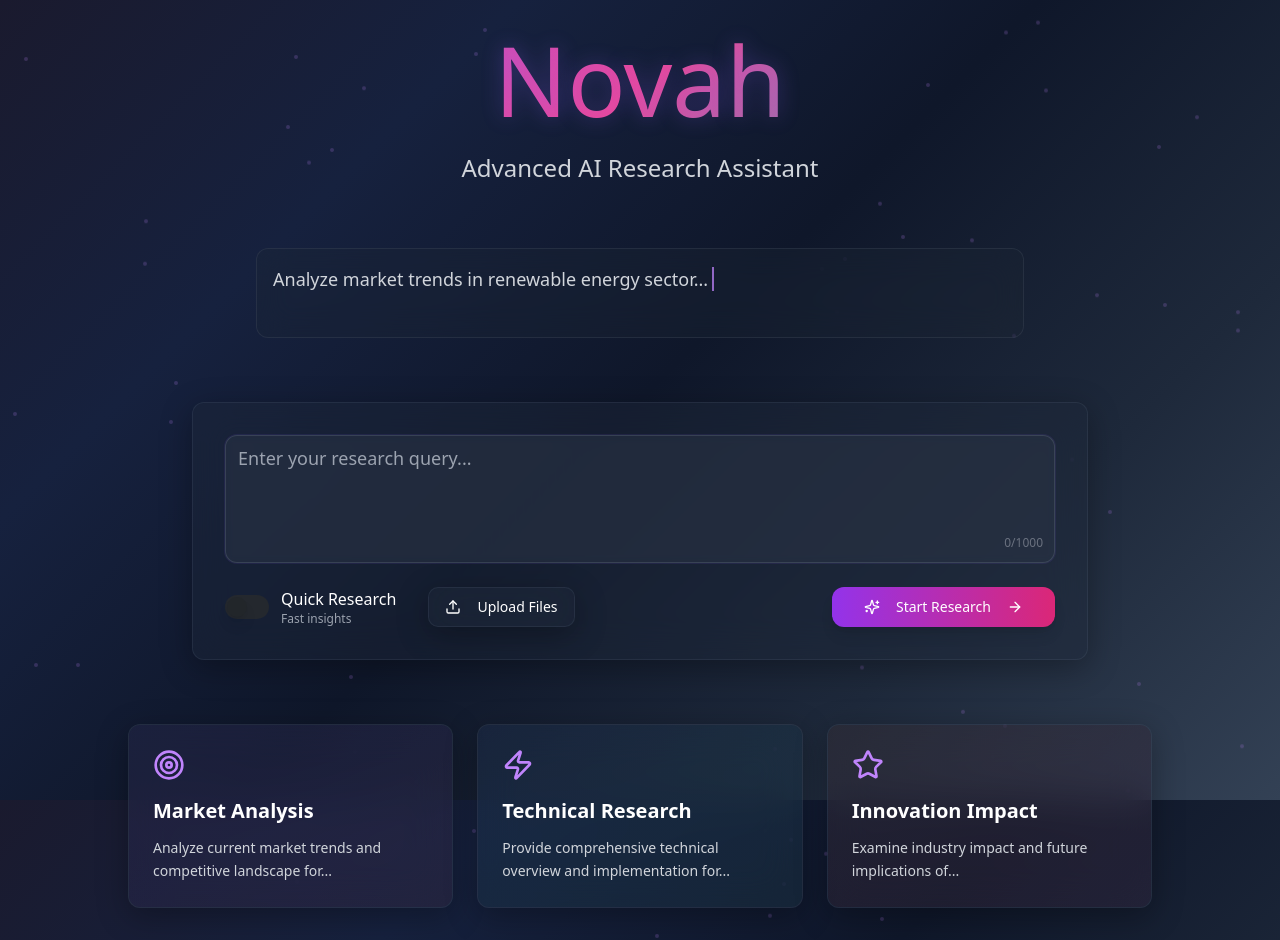
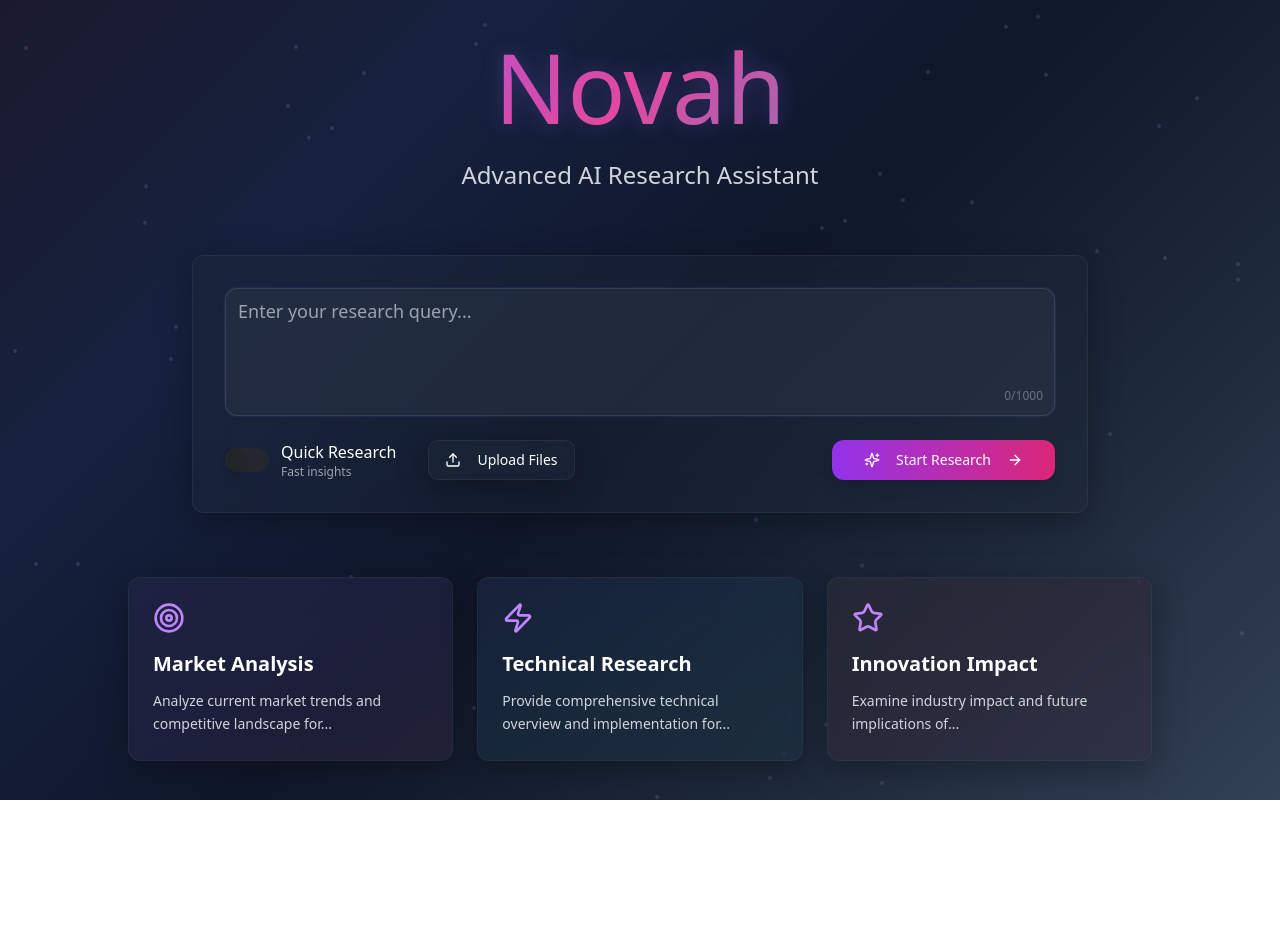
Before and after one commit to rohansai2001/novah-insight-forge-11, a React (Vite) app: page / in a window 1280 px wide. After the commit the page ends 800 px from the top, so only its background shows below. Built offline with nearby package versions, Linux system fonts and the light colour scheme.

Commit message:
Visual edit in Lovable
Edited UI in Lovable

```diff
--- a/src/components/home/AnimatedQuery.tsx
+++ b/src/components/home/AnimatedQuery.tsx
@@ -1,20 +1,18 @@
-
 import React, { useState, useEffect } from 'react';
-
 interface AnimatedQueryProps {
   queries: string[];
   onQueryClick: (query: string) => void;
 }
-
-const AnimatedQuery = ({ queries, onQueryClick }: AnimatedQueryProps) => {
+const AnimatedQuery = ({
+  queries,
+  onQueryClick
+}: AnimatedQueryProps) => {
   const [currentQueryIndex, setCurrentQueryIndex] = useState(0);
   const [displayedText, setDisplayedText] = useState('');
   const [isTyping, setIsTyping] = useState(true);
   const [currentCharIndex, setCurrentCharIndex] = useState(0);
-
   useEffect(() => {
     const currentQuery = queries[currentQueryIndex];
-
     if (isTyping && currentCharIndex < currentQuery.length) {
       const timer = setTimeout(() => {
         setDisplayedText(prev => prev + currentQuery[currentCharIndex]);
@@ -30,29 +28,14 @@ const AnimatedQuery = ({ queries, onQueryClick }: AnimatedQueryProps) => {
       const timer = setTimeout(() => {
         setDisplayedText('');
         setCurrentCharIndex(0);
-        setCurrentQueryIndex((prev) => (prev + 1) % queries.length);
+        setCurrentQueryIndex(prev => (prev + 1) % queries.length);
         setIsTyping(true);
       }, 1000);
       return () => clearTimeout(timer);
     }
   }, [currentQueryIndex, currentCharIndex, isTyping, queries]);
+  return <div className="relative cursor-pointer group" onClick={() => onQueryClick(queries[currentQueryIndex])}>
 
-  return (
-    <div
-      className="relative cursor-pointer group"
-      onClick={() => onQueryClick(queries[currentQueryIndex])}
-    >
-      <div className="bg-gray-800/30 backdrop-blur-lg border border-gray-600/30 rounded-xl p-4 hover:bg-gray-700/40 transition-all duration-300 group-hover:scale-105">
-        <div className="text-gray-300 text-lg min-h-[28px] flex items-center">
-          {displayedText}
-          <span className="inline-block w-0.5 h-6 bg-purple-400 animate-pulse ml-1"></span>
-        </div>
-        <div className="text-sm text-gray-500 mt-2 opacity-0 group-hover:opacity-100 transition-opacity">
-          Click to use this query
-        </div>
-      </div>
-    </div>
-  );
+    </div>;
 };
-
 export default AnimatedQuery;
```
